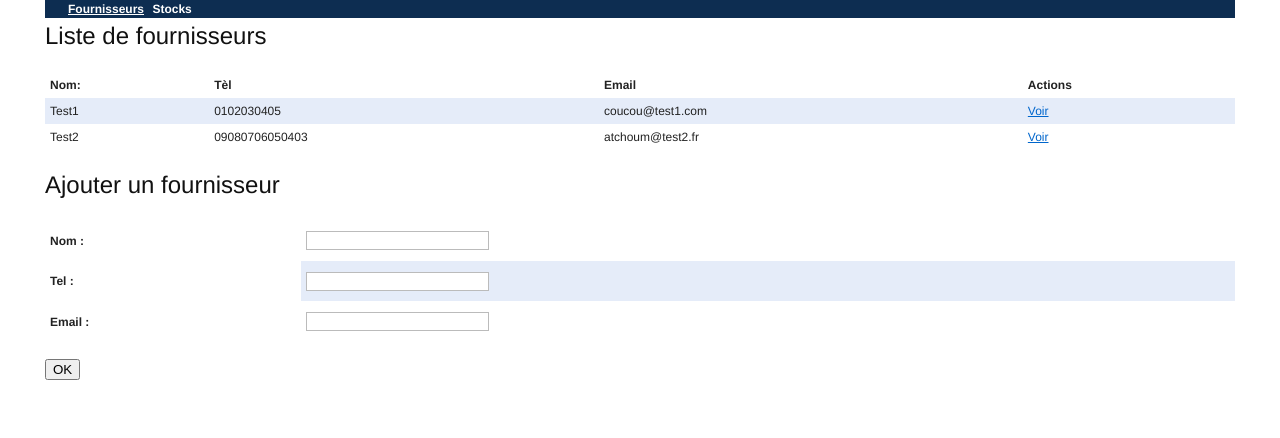
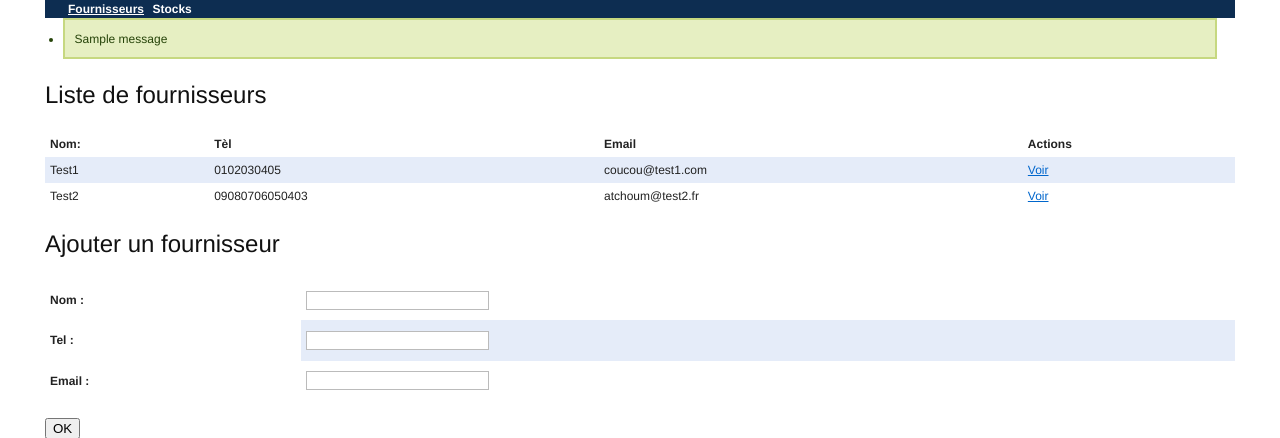
Before and after one commit to Xialis/Antares, a Django app: template Antares/Antares/templates/fournisseur/index.html in a window 1280 px wide. Shown: the top 438 px of the page. Run offline with Django 3.2, Linux system fonts and the light colour scheme; the template is opened without the code that fills it: values that come from a table or form of the project are taken from there, others are empty; data comes from the database, SQL or seed files in the repository; one stand-in notice (Sample message) is shown; parts of the project's set-up code (start-up, migrations or seed data) failed here and were passed over.

Commit message:
Affichage des messages

```diff
--- a/Antares/Antares/templates/base.html
+++ b/Antares/Antares/templates/base.html
@@ -13,6 +13,15 @@
   				<li>Stocks</li>
   			</ul>
   		</div>
+  		{% if messages %}
+		<div id="messages" class="first span-30">
+		<ul class="messages">
+		    {% for message in messages %}
+		    <li{% if message.tags %} class="{{ message.tags }}"{% endif %}>{{ message }}</li>
+		    {% endfor %}
+		</ul>
+		</div>
+		{% endif %}
   	  	<div id="up">
   			{% block up %}{% endblock %}
   		</div>
```
